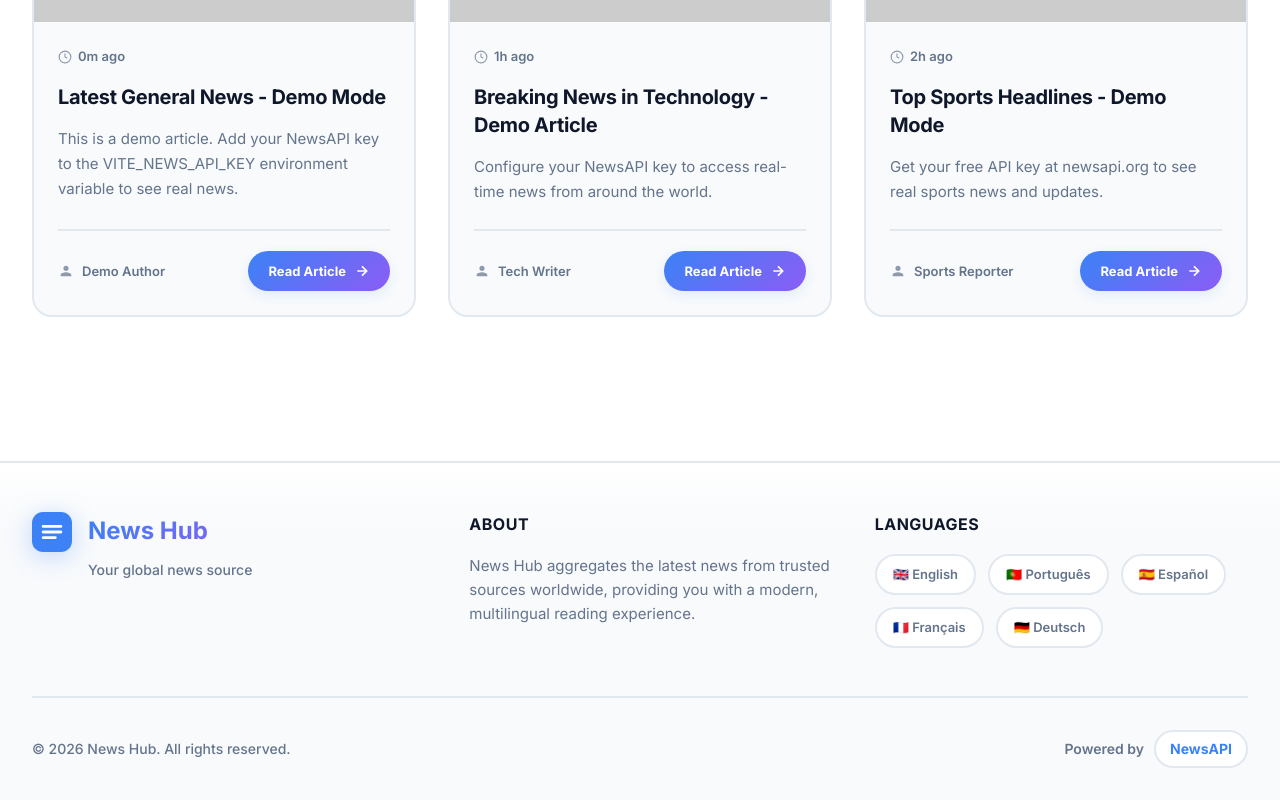
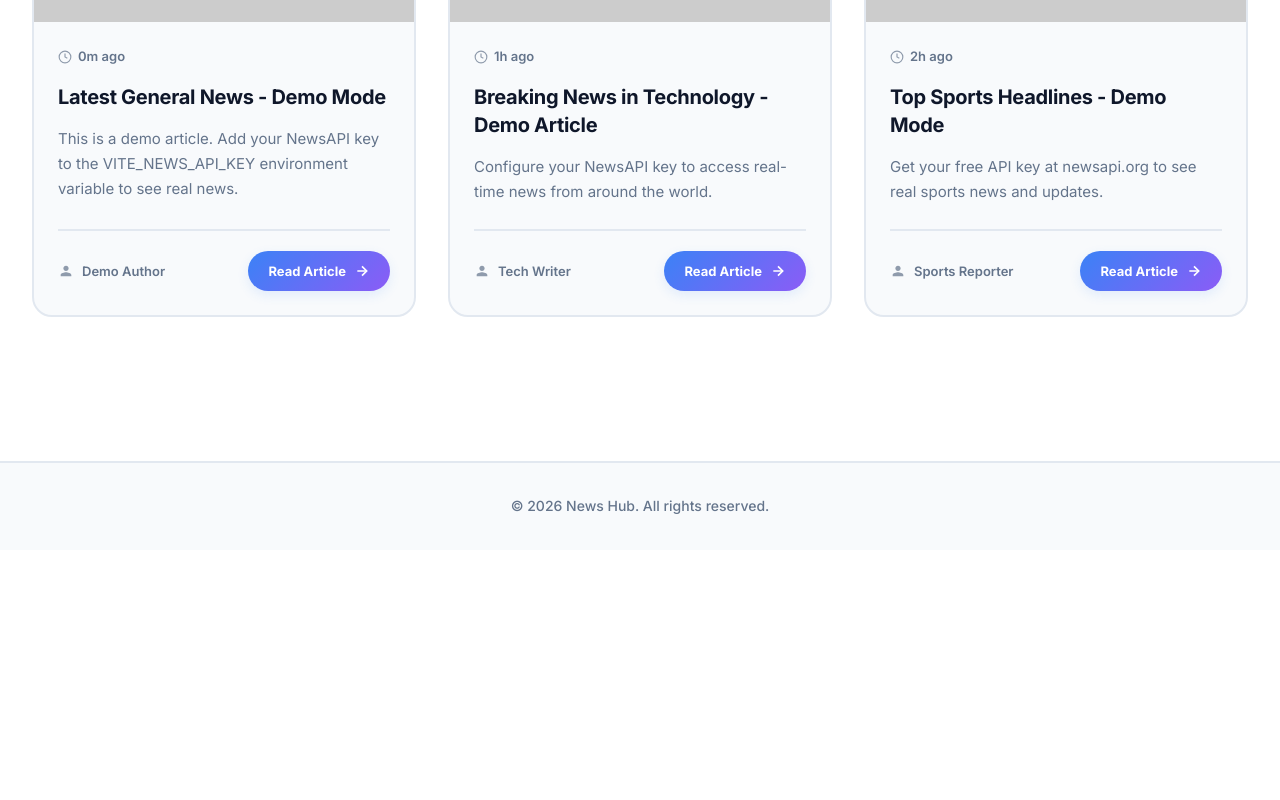
Before and after one commit to Matheus-C-Martins/news-hub, a Vue app: page / in a window 1280 px wide. Shown: the part 760-1560 px from the top of the page. After the commit the page ends 1310 px from the top, so only its background shows below. Built offline with nearby package versions, Linux system fonts and the light colour scheme; no server answers.

Commit message:
Fix: Language selector dark theme hover, center category buttons, simplify footer

```diff
--- a/src/components/Footer.vue
+++ b/src/components/Footer.vue
@@ -1,54 +1,7 @@
 <template>
   <footer class="footer">
     <div class="footer-container">
-      <div class="footer-content">
-        <div class="footer-brand">
-          <div class="footer-logo">
-            <svg width="40" height="40" viewBox="0 0 36 36" fill="none">
-              <rect width="36" height="36" rx="10" fill="url(#footerGradient)" />
-              <path d="M10 13h16M10 18h16M10 23h11" stroke="white" stroke-width="2.5" stroke-linecap="round"/>
-              <defs>
-                <linearGradient id="footerGradient" x1="0" y1="0" x2="36" y2="36">
-                  <stop offset="0%" stop-color="#3b82f6"/>
-                  <stop offset="100%" stop-color="#8b5cf6"/>
-                </linearGradient>
-              </defs>
-            </svg>
-          </div>
-          <div>
-            <h3>News Hub</h3>
-            <p>{{ t('footer.tagline') }}</p>
-          </div>
-        </div>
-
-        <div class="footer-info">
-          <div class="footer-section">
-            <h4>{{ t('footer.aboutTitle') }}</h4>
-            <p>{{ t('footer.aboutText') }}</p>
-          </div>
-
-          <div class="footer-section">
-            <h4>{{ t('footer.languagesTitle') }}</h4>
-            <div class="languages-list">
-              <span>🇬🇧 English</span>
-              <span>🇵🇹 Português</span>
-              <span>🇪🇸 Español</span>
-              <span>🇫🇷 Français</span>
-              <span>🇩🇪 Deutsch</span>
-            </div>
-          </div>
-        </div>
-      </div>
-
-      <div class="footer-bottom">
-        <p class="copyright">&copy; {{ currentYear }} News Hub. {{ t('footer.rights') }}</p>
-        <div class="footer-links">
-          <a href="https://newsapi.org" target="_blank" rel="noopener noreferrer" class="powered-by">
-            {{ t('footer.poweredBy') }}
-            <span class="api-badge">NewsAPI</span>
-          </a>
-        </div>
-      </div>
+      <p class="copyright">&copy; {{ currentYear }} News Hub. {{ t('footer.rights') }}</p>
     </div>
   </footer>
 </template>
@@ -63,116 +16,16 @@ const currentYear = computed(() => new Date().getFullYear())
 
 <style lang="scss" scoped>
 .footer {
-  background: linear-gradient(180deg, transparent 0%, var(--bg-secondary) 20%);
+  background: var(--bg-secondary);
   border-top: 2px solid var(--border-color);
   margin-top: 6rem;
-  padding-top: 1px;
 }
 
 .footer-container {
   max-width: 1400px;
   margin: 0 auto;
-  padding: 3rem 2rem 2rem;
-}
-
-.footer-content {
-  display: grid;
-  grid-template-columns: 1fr 2fr;
-  gap: 3rem;
-  margin-bottom: 3rem;
-
-  @media (max-width: 768px) {
-    grid-template-columns: 1fr;
-    gap: 2rem;
-  }
-}
-
-.footer-brand {
-  display: flex;
-  align-items: flex-start;
-  gap: 1rem;
-
-  .footer-logo {
-    filter: drop-shadow(0 4px 12px rgba(59, 130, 246, 0.3));
-  }
-
-  h3 {
-    margin: 0 0 0.5rem 0;
-    font-size: 1.5rem;
-    font-weight: 800;
-    background: linear-gradient(135deg, var(--accent-color) 0%, #8b5cf6 100%);
-    -webkit-background-clip: text;
-    -webkit-text-fill-color: transparent;
-    background-clip: text;
-  }
-
-  p {
-    margin: 0;
-    color: var(--text-secondary);
-    font-size: 0.875rem;
-    font-weight: 500;
-  }
-}
-
-.footer-info {
-  display: grid;
-  grid-template-columns: repeat(2, 1fr);
-  gap: 2rem;
-
-  @media (max-width: 768px) {
-    grid-template-columns: 1fr;
-  }
-}
-
-.footer-section {
-  h4 {
-    margin: 0 0 1rem 0;
-    font-size: 1rem;
-    font-weight: 700;
-    color: var(--text-primary);
-    text-transform: uppercase;
-    letter-spacing: 0.5px;
-  }
-
-  p {
-    margin: 0;
-    color: var(--text-secondary);
-    font-size: 0.9375rem;
-    line-height: 1.6;
-  }
-}
-
-.languages-list {
-  display: flex;
-  flex-wrap: wrap;
-  gap: 0.75rem;
-
-  span {
-    padding: 0.5rem 1rem;
-    background: var(--bg-primary);
-    border: 2px solid var(--border-color);
-    border-radius: 50px;
-    font-size: 0.8125rem;
-    font-weight: 600;
-    color: var(--text-secondary);
-    transition: all 0.3s ease;
-
-    &:hover {
-      border-color: var(--accent-color);
-      color: var(--accent-color);
-      transform: translateY(-2px);
-    }
-  }
-}
-
-.footer-bottom {
-  padding-top: 2rem;
-  border-top: 2px solid var(--border-color);
-  display: flex;
-  justify-content: space-between;
-  align-items: center;
-  flex-wrap: wrap;
-  gap: 1rem;
+  padding: 2rem;
+  text-align: center;
 }
 
 .copyright {
@@ -182,50 +35,13 @@ const currentYear = computed(() => new Date().getFullYear())
   font-weight: 500;
 }
 
-.footer-links {
-  display: flex;
-  gap: 1.5rem;
-}
-
-.powered-by {
-  display: inline-flex;
-  align-items: center;
-  gap: 0.625rem;
-  color: var(--text-secondary);
-  text-decoration: none;
-  font-size: 0.875rem;
-  font-weight: 600;
-  transition: color 0.3s ease;
-
-  &:hover {
-    color: var(--accent-color);
-
-    .api-badge {
-      background: var(--accent-color);
-      color: white;
-      transform: translateY(-2px);
-    }
-  }
-}
-
-.api-badge {
-  padding: 0.375rem 0.875rem;
-  background: var(--bg-primary);
-  border: 2px solid var(--border-color);
-  border-radius: 50px;
-  font-weight: 700;
-  color: var(--accent-color);
-  transition: all 0.3s ease;
-}
-
 @media (max-width: 768px) {
   .footer-container {
-    padding: 2rem 1rem 1.5rem;
+    padding: 1.5rem 1rem;
   }
 
-  .footer-bottom {
-    flex-direction: column;
-    text-align: center;
+  .copyright {
+    font-size: 0.8125rem;
   }
 }
 </style>
--- a/src/components/Header.vue
+++ b/src/components/Header.vue
@@ -169,6 +169,17 @@ const categories = [
   cursor: pointer;
   transition: all 0.3s ease;
 
+  option {
+    background: var(--bg-primary);
+    color: var(--text-primary);
+    padding: 0.5rem;
+
+    &:hover {
+      background: var(--accent-color);
+      color: white;
+    }
+  }
+
   &:hover {
     border-color: var(--accent-color);
     background: var(--accent-color-alpha);
@@ -225,6 +236,7 @@ const categories = [
   margin: 0 auto;
   padding: 1rem 2rem;
   display: flex;
+  justify-content: center;
   gap: 0.75rem;
   min-width: min-content;
 }
@@ -309,6 +321,7 @@ const categories = [
 
   .categories-container {
     padding: 0.75rem 1rem;
+    justify-content: flex-start;
   }
 
   .category-btn {
```
